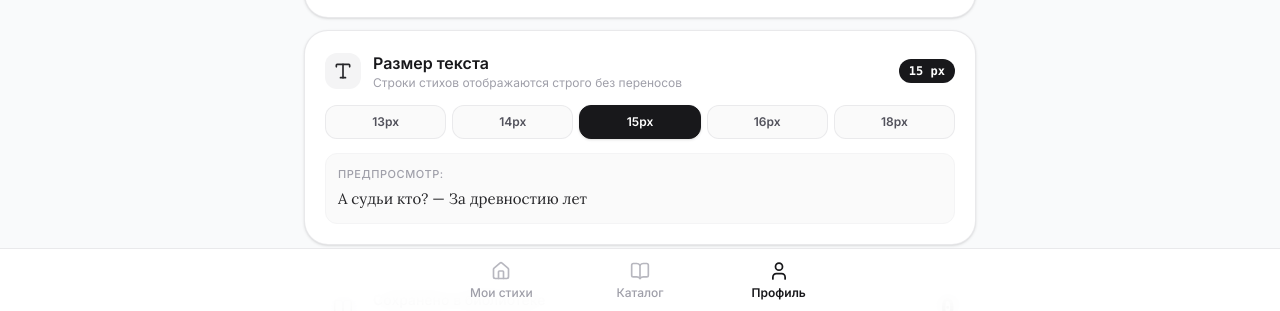
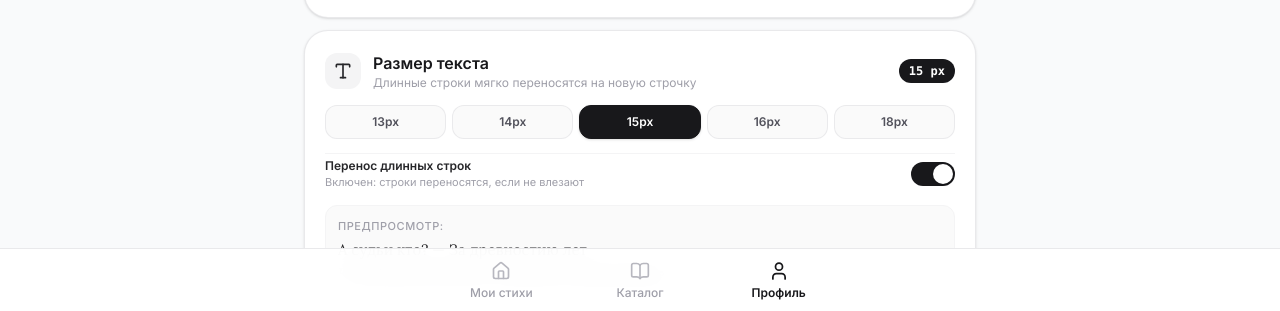
Before and after one commit to kingVitya/verso, a React (Vite) app: page / in a window 1280 px wide. Both pictures are taken after a click on the button "Профиль". Shown: the part 487-798 px from the top of the page. Built offline with nearby package versions, Linux system fonts and the light colour scheme; no server answers.

Commit message:
feat: add line wrap toggle setting for poem text display in practice mode

```diff
--- a/src/App.jsx
+++ b/src/App.jsx
@@ -28,7 +28,9 @@ function App() {
     revealDuration,
     setRevealDuration,
     fontSize,
-    setFontSize
+    setFontSize,
+    wrapLines,
+    setWrapLines
   } = useSettings()
 
   const [activeTab, setActiveTab] = useState('main')
@@ -114,6 +116,8 @@ function App() {
             setRevealDuration={setRevealDuration}
             fontSize={fontSize}
             setFontSize={setFontSize}
+            wrapLines={wrapLines}
+            setWrapLines={setWrapLines}
             onExport={exportLibrary}
             onImport={importLibrary}
           />
@@ -182,6 +186,8 @@ function App() {
                 revealDuration={revealDuration}
                 fontSize={fontSize}
                 setFontSize={setFontSize}
+                wrapLines={wrapLines}
+                setWrapLines={setWrapLines}
                 onCompleteSession={() => recordPracticeSession(activePoem.id)}
               />
             )}
--- a/src/components/MemorizeText.jsx
+++ b/src/components/MemorizeText.jsx
@@ -5,7 +5,7 @@ import { shuffleArray } from '../lib/memorization/shuffle'
 import { getHiddenWordIndices } from '../lib/memorization/hideWords'
 import { calculateWordVisibility } from '../lib/memorization/firstLetters'
 
-export default function MemorizeText({ text, mode, sliderValue, revealDuration = 5, fontSize = 15 }) {
+export default function MemorizeText({ text, mode, sliderValue, revealDuration = 5, fontSize = 15, wrapLines = true }) {
   // We need deterministic shuffling per text chunk for the eraser mode
   // so the hidden words don't jump around when the slider moves.
   const [shuffledWordIndices, setShuffledWordIndices] = useState([])
@@ -216,9 +216,13 @@ export default function MemorizeText({ text, mode, sliderValue, revealDuration =
 
   return (
     <div
-      className="whitespace-pre min-w-full w-fit pr-2 text-left font-medium select-text"
+      className={clsx(
+        "text-left font-medium select-text",
+        wrapLines ? "whitespace-pre-wrap break-words min-w-full" : "whitespace-pre min-w-full w-fit pr-2"
+      )}
       style={{
-        whiteSpace: 'pre',
+        whiteSpace: wrapLines ? 'pre-wrap' : 'pre',
+        wordBreak: wrapLines ? 'break-word' : 'normal',
         fontSize: `${fontSize}px`,
         lineHeight: 1.75
       }}
--- a/src/components/PracticeView.jsx
+++ b/src/components/PracticeView.jsx
@@ -1,5 +1,5 @@
 import { useState, useMemo, useEffect, useRef } from 'react'
-import { ArrowLeft, Eraser, Type, Eye, EyeOff } from 'lucide-react'
+import { ArrowLeft, Eraser, Type, Eye, EyeOff, WrapText } from 'lucide-react'
 import clsx from 'clsx'
 import MemorizeText from './MemorizeText'
 import { normalizePoemText } from '../lib/supabase'
@@ -11,6 +11,8 @@ export default function PracticeView({
   revealDuration = 5,
   fontSize = 15,
   setFontSize = () => {},
+  wrapLines = true,
+  setWrapLines = () => {},
   onCompleteSession = () => {}
 }) {
   const [sliderValue, setSliderValue] = useState(0)
@@ -91,6 +93,7 @@ export default function PracticeView({
               <span className="font-medium">Назад</span>
             </button>
 
+            <div className="flex items-center gap-1.5">
               {/* Font size quick adjuster */}
               <div className="flex items-center gap-1 bg-zinc-100 dark:bg-zinc-800/80 p-1 rounded-xl">
                 <button
@@ -115,6 +118,24 @@ export default function PracticeView({
                   aria-label="Увеличить шрифт"
                 >
                   A+
+                </button>
+              </div>
+
+              {/* Wrap lines toggle */}
+              <button
+                type="button"
+                onClick={() => setWrapLines(prev => !prev)}
+                className={clsx(
+                  "h-9 px-2 sm:px-2.5 rounded-xl border flex items-center gap-1.5 text-xs font-medium transition-all cursor-pointer active:scale-95",
+                  wrapLines
+                    ? "bg-zinc-900 text-white border-zinc-900 dark:bg-zinc-100 dark:text-zinc-900 dark:border-zinc-100 shadow-sm"
+                    : "bg-zinc-100 text-zinc-500 border-zinc-200/80 dark:bg-zinc-800/80 dark:text-zinc-400 dark:border-zinc-700 hover:bg-zinc-200 dark:hover:bg-zinc-700"
+                )}
+                title={wrapLines ? "Перенос строк: включен (нажмите для одной строки со скроллом)" : "Перенос строк: выключен (нажмите для переноса)"}
+                aria-label="Перенос строк"
+              >
+                <WrapText className="w-3.5 h-3.5" />
+                <span className="hidden sm:inline">{wrapLines ? 'Перенос' : 'В 1 строку'}</span>
               </button>
             </div>
           </div>
@@ -193,6 +214,7 @@ export default function PracticeView({
             sliderValue={sliderValue}
             revealDuration={revealDuration}
             fontSize={fontSize}
+            wrapLines={wrapLines}
           />
         </div>
       </div>
--- a/src/components/ProfileView.jsx
+++ b/src/components/ProfileView.jsx
@@ -29,6 +29,8 @@ export default function ProfileView({
   setRevealDuration = () => {},
   fontSize = 15,
   setFontSize = () => {},
+  wrapLines = true,
+  setWrapLines = () => {},
   onExport = () => {},
   onImport = () => {}
 }) {
@@ -303,7 +305,7 @@ export default function ProfileView({
                   Размер текста
                 </span>
                 <span className="text-xs text-zinc-400 dark:text-zinc-500 truncate">
-                  Строки стихов отображаются строго без переносов
+                  {wrapLines ? 'Длинные строки мягко переносятся на новую строчку' : 'Строки стихов отображаются строго без переносов со скроллом'}
                 </span>
               </div>
             </div>
@@ -332,16 +334,52 @@ export default function ProfileView({
             ))}
           </div>
 
+          {/* Wrap lines toggle switch */}
+          <div className="flex items-center justify-between pt-1 border-t border-zinc-100 dark:border-zinc-800/80">
+            <div className="flex flex-col">
+              <span className="text-xs font-semibold text-zinc-800 dark:text-zinc-200">
+                Перенос длинных строк
+              </span>
+              <span className="text-[11px] text-zinc-400 dark:text-zinc-500">
+                {wrapLines ? 'Включен: строки переносятся, если не влезают' : 'Выключен: строго в одну строку (со скроллом)'}
+              </span>
+            </div>
+            <button
+              type="button"
+              onClick={() => setWrapLines(prev => !prev)}
+              className={clsx(
+                "relative inline-flex h-6 w-11 shrink-0 cursor-pointer rounded-full border-2 border-transparent transition-colors duration-200 ease-in-out focus:outline-none",
+                wrapLines ? "bg-zinc-900 dark:bg-zinc-100" : "bg-zinc-200 dark:bg-zinc-700"
+              )}
+              aria-label="Переключатель переноса строк"
+            >
+              <span
+                className={clsx(
+                  "pointer-events-none inline-block h-5 w-5 transform rounded-full bg-white dark:bg-zinc-900 shadow ring-0 transition duration-200 ease-in-out",
+                  wrapLines ? "translate-x-5" : "translate-x-0"
+                )}
+              />
+            </button>
+          </div>
+
           {/* Live Preview Box */}
           <div className="p-3 bg-zinc-50 dark:bg-zinc-800/40 rounded-xl border border-zinc-100 dark:border-zinc-800 overflow-x-auto">
             <span className="text-[11px] font-medium text-zinc-400 uppercase tracking-wider block mb-1">
               Предпросмотр:
             </span>
             <div
-              className="whitespace-pre font-serif text-zinc-800 dark:text-zinc-200"
-              style={{ fontSize: `${fontSize}px`, lineHeight: 1.6 }}
+              className={clsx(
+                "font-serif text-zinc-800 dark:text-zinc-200",
+                wrapLines ? "whitespace-pre-wrap break-words" : "whitespace-pre"
+              )}
+              style={{
+                whiteSpace: wrapLines ? 'pre-wrap' : 'pre',
+                wordBreak: wrapLines ? 'break-word' : 'normal',
+                fontSize: `${fontSize}px`,
+                lineHeight: 1.6
+              }}
             >
-              А судьи кто? — За древностию лет
+              А судьи кто? — За древностию лет{'\n'}К свободной жизни их вражда непримирима,
             </div>
           </div>
         </div>
--- a/src/hooks/useSettings.js
+++ b/src/hooks/useSettings.js
@@ -46,6 +46,18 @@ export function useSettings() {
     return 15
   })
 
+  const [wrapLines, setWrapLinesState] = useState(() => {
+    try {
+      const saved = localStorage.getItem('verso_wrap_lines')
+      if (saved !== null) {
+        return saved === 'true'
+      }
+    } catch (e) {
+      console.error(e)
+    }
+    return true // Default: text can wrap smoothly
+  })
+
   const setSliderStep = (val) => {
     const num = Math.min(100, Math.max(1, parseInt(val, 10) || 1))
     setSliderStepState(num)
@@ -76,12 +88,26 @@ export function useSettings() {
     }
   }
 
+  const setWrapLines = (val) => {
+    setWrapLinesState((prev) => {
+      const nextVal = typeof val === 'function' ? val(prev) : Boolean(val)
+      try {
+        localStorage.setItem('verso_wrap_lines', String(nextVal))
+      } catch (e) {
+        console.error(e)
+      }
+      return nextVal
+    })
+  }
+
   return {
     sliderStep,
     setSliderStep,
     revealDuration,
     setRevealDuration,
     fontSize,
-    setFontSize
+    setFontSize,
+    wrapLines,
+    setWrapLines
   }
 }
```
Lines whose indentation alone changed are shown as unchanged.
